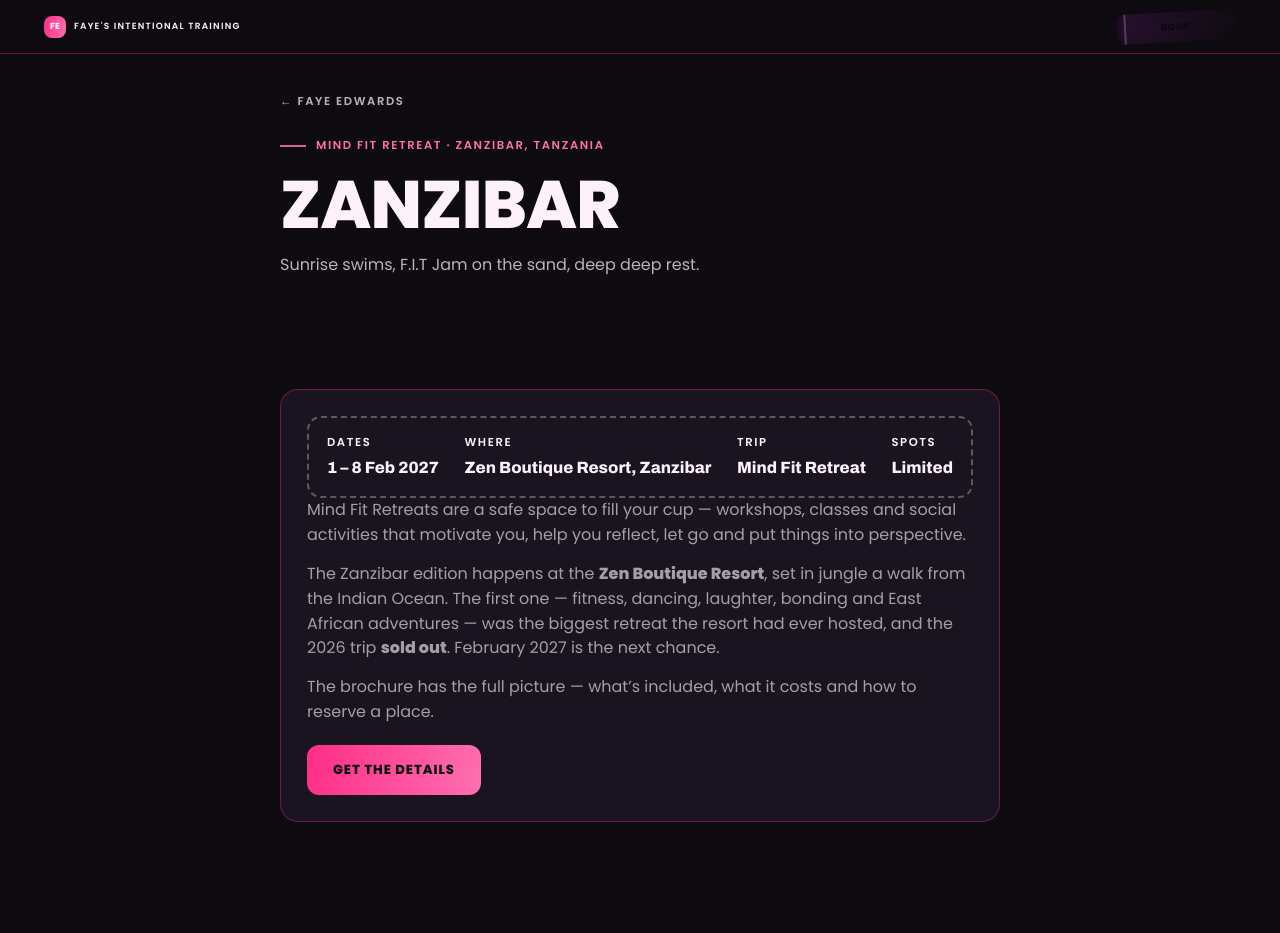
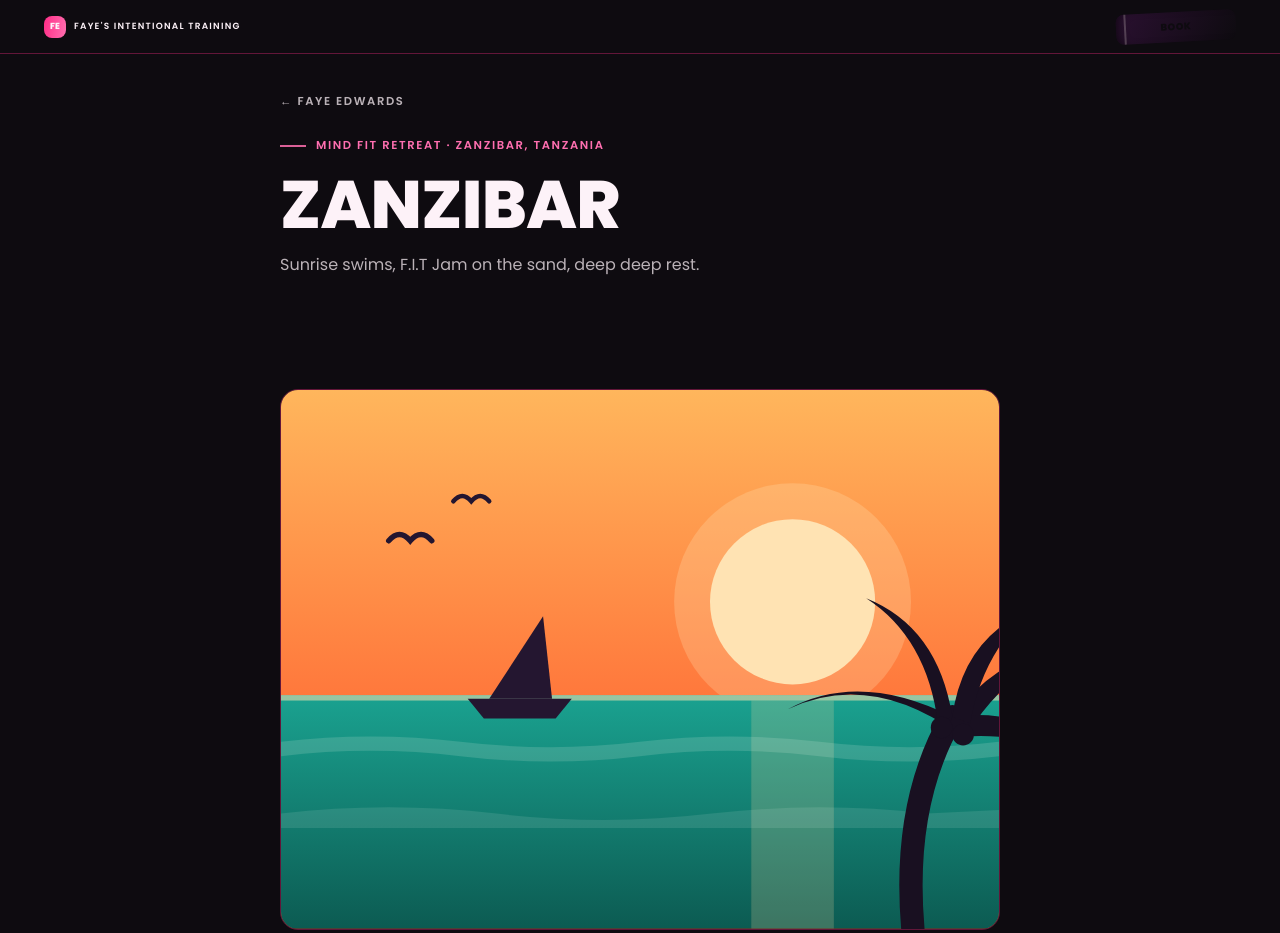
Before and after one commit to OttomanLabsAI/fayes-fitness-web, a website: page public/retreats/zanzibar.html in a window 1280 px wide. Shown: the top 933 px of the page. Drawn offline with Linux system fonts and the light colour scheme.

Commit message:
Carry the trip artwork onto the trip pages
The rebuilt Zanzibar and Bulgaria pages were all words. The destination
scenes the site already had — the sunset over the Indian Ocean, the
mountain dusk over the thermal pool — now open each trip page above the
details, so landing there feels like the place, not a form.

The pool's steam keeps its gentle drift and stays still for visitors
who prefer reduced motion.

```diff
--- a/public/assets/fit.css
+++ b/public/assets/fit.css
@@ -238,7 +238,7 @@ body[data-theme="soft"] .set-postcard{display:grid}
 .poster .scene{aspect-ratio:4/3;overflow:hidden}
 .poster .scene svg{display:block;width:100%;height:100%;transition:transform .6s ease}
 .poster:hover .scene svg{transform:scale(1.05)}
-.poster .steam{animation:steam 4s ease-in-out infinite alternate}
+.poster .steam,.trip-scene .steam{animation:steam 4s ease-in-out infinite alternate}
 @keyframes steam{to{transform:translateY(-9px)}}
 .p-body{padding:20px 26px 30px;text-align:center}
 .p-kicker{display:block;margin-bottom:6px}
@@ -247,7 +247,7 @@ body[data-theme="soft"] .set-postcard{display:grid}
 .p-body h3{font-size:clamp(2rem,7.6vw,2.6rem)}
 .p-body .ticket{text-align:left;margin-top:18px}
 .p-go{display:inline-block;margin-top:20px;font-weight:800;text-transform:uppercase;letter-spacing:.08em;font-size:.8rem;border-bottom:2px solid var(--flame);padding-bottom:4px}
-@media (prefers-reduced-motion:reduce){.poster .steam{animation:none}.poster .scene svg{transition:none}}
+@media (prefers-reduced-motion:reduce){.poster .steam,.trip-scene .steam{animation:none}.poster .scene svg{transition:none}}
 /* retreats — boarding passes */
 .pass{position:relative;display:flex;margin-top:26px;background:#FFFDF7;border-radius:16px;overflow:hidden;text-decoration:none;color:var(--ink);box-shadow:0 26px 52px -30px rgba(25,16,33,.5);border-left:8px solid var(--acc,var(--flame))}
 .pass-znz{--acc:var(--lagoon)}
@@ -660,3 +660,11 @@ footer{background:var(--ink);color:var(--bone);padding:64px var(--pad) 110px}
 }
 .foot-nav a{color:var(--bone-soft);text-decoration:none;font-size:.78rem}
 .foot-nav a:hover{color:var(--bone)}
+
+/* trip pages — the destination artwork */
+.trip-scene{
+  border-radius:var(--radius);overflow:hidden;margin-bottom:26px;
+  box-shadow:0 26px 52px -30px rgba(25,16,33,.55);
+}
+[data-theme="fit"] .trip-scene{border-radius:18px;border:1px solid rgba(255,45,135,.35);box-shadow:none}
+.trip-scene svg{display:block;width:100%;height:auto}
--- a/public/retreats/zanzibar.html
+++ b/public/retreats/zanzibar.html
@@ -32,6 +32,33 @@
 
 <section class="section">
   <div class="section-inner">
+    <div class="trip-scene" aria-hidden="true"><svg viewBox="0 0 400 300" preserveAspectRatio="xMidYMid slice" xmlns="http://www.w3.org/2000/svg" role="img" aria-label="Sunset over the Indian Ocean, Zanzibar">
+<defs>
+<linearGradient id="zsky" x1="0" y1="0" x2="0" y2="1"><stop offset="0" stop-color="#FFB65C"/><stop offset=".55" stop-color="#FF7A3D"/><stop offset="1" stop-color="#FF4B24"/></linearGradient>
+<linearGradient id="zsea" x1="0" y1="0" x2="0" y2="1"><stop offset="0" stop-color="#1AA290"/><stop offset="1" stop-color="#0C5B52"/></linearGradient>
+</defs>
+<rect width="400" height="300" fill="url(#zsky)"/>
+<circle cx="285" cy="118" r="66" fill="#FFE3B3" opacity=".25"/>
+<circle cx="285" cy="118" r="46" fill="#FFE3B3"/>
+<rect y="170" width="400" height="130" fill="url(#zsea)"/>
+<rect y="170" width="400" height="3" fill="#FFE3B3" opacity=".55"/>
+<rect x="262" y="173" width="46" height="127" fill="#FFD9A0" opacity=".2"/>
+<path d="M0 196 Q50 190 100 196 T200 196 T300 196 T400 196 V204 Q350 210 300 204 T200 204 T100 204 T0 204 Z" fill="#FFFDF2" opacity=".14"/>
+<path d="M0 236 Q60 229 120 236 T240 236 T360 236 L400 234 V244 H0 Z" fill="#FFFDF2" opacity=".1"/>
+<path d="M116 172 L146 126 L151 172 Z" fill="#241630"/>
+<path d="M104 172 h58 l-9 11 h-40 Z" fill="#241630"/>
+<path d="M60 84 q6 -7 12 0 q6 -7 12 0" fill="none" stroke="#241630" stroke-width="3" stroke-linecap="round"/>
+<path d="M96 62 q5 -6 10 0 q5 -6 10 0" fill="none" stroke="#241630" stroke-width="2.5" stroke-linecap="round"/>
+<path d="M352 300 q-6 -70 22 -118" fill="none" stroke="#191021" stroke-width="13" stroke-linecap="round"/>
+<g fill="#191021">
+<path d="M374 182 q-52 -26 -92 -4 q46 -22 96 14 Z"/>
+<path d="M374 182 q-8 -50 -48 -66 q34 22 40 70 Z"/>
+<path d="M374 182 q30 -40 76 -40 q-42 8 -68 50 Z"/>
+<path d="M374 182 q48 -6 74 28 q-30 -22 -78 -16 Z"/>
+<path d="M374 182 q6 -44 44 -60 q-28 26 -34 64 Z"/>
+<circle cx="368" cy="188" r="6"/><circle cx="380" cy="192" r="6"/>
+</g>
+</svg></div>
     <div class="card prose">
       <div class="ticket">
         <div class="slot"><span class="mono">Dates</span><b>1 – 8 Feb 2027</b></div>
```
Also changed, not shown: public/retreats/bulgaria.html (+26 -0 lines).
